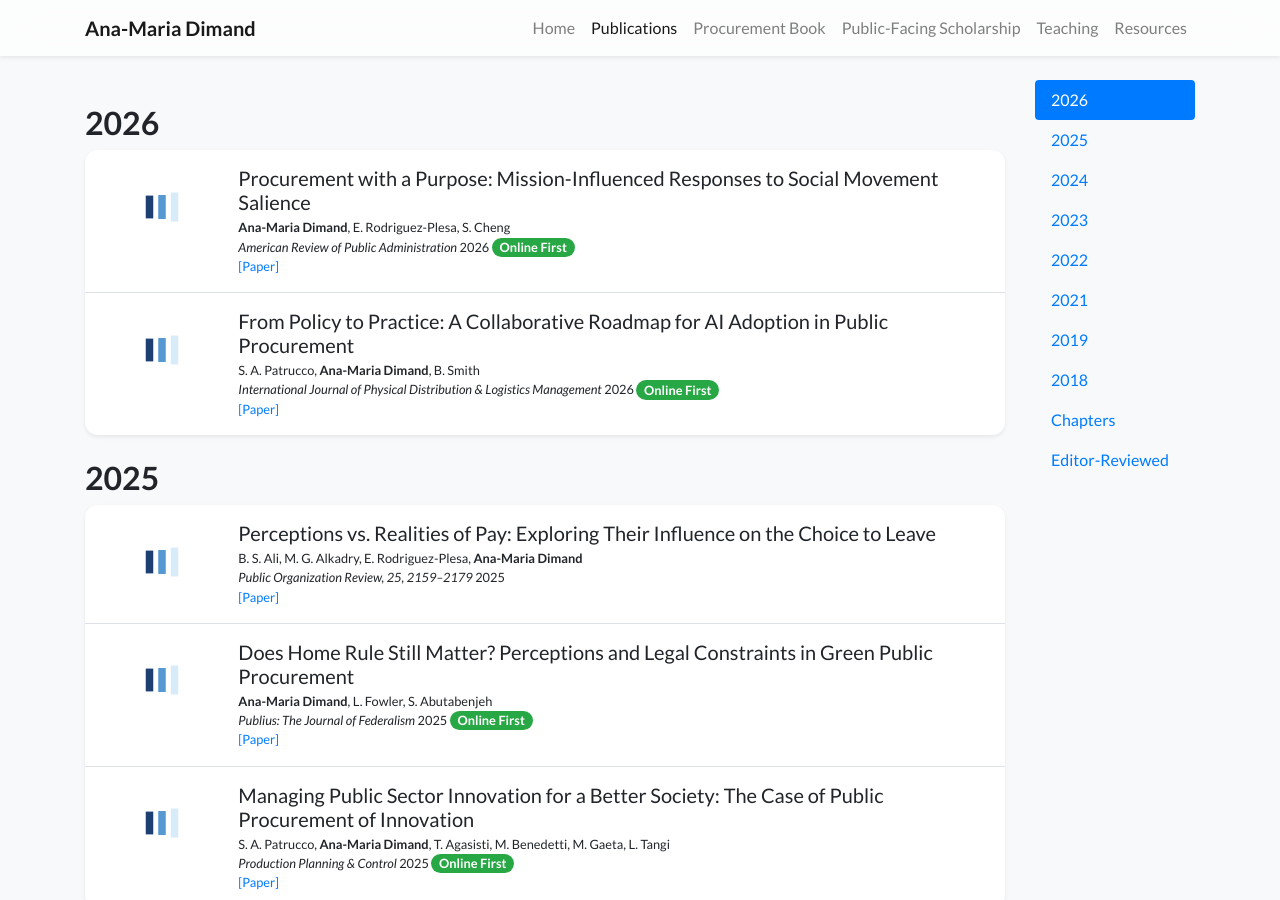
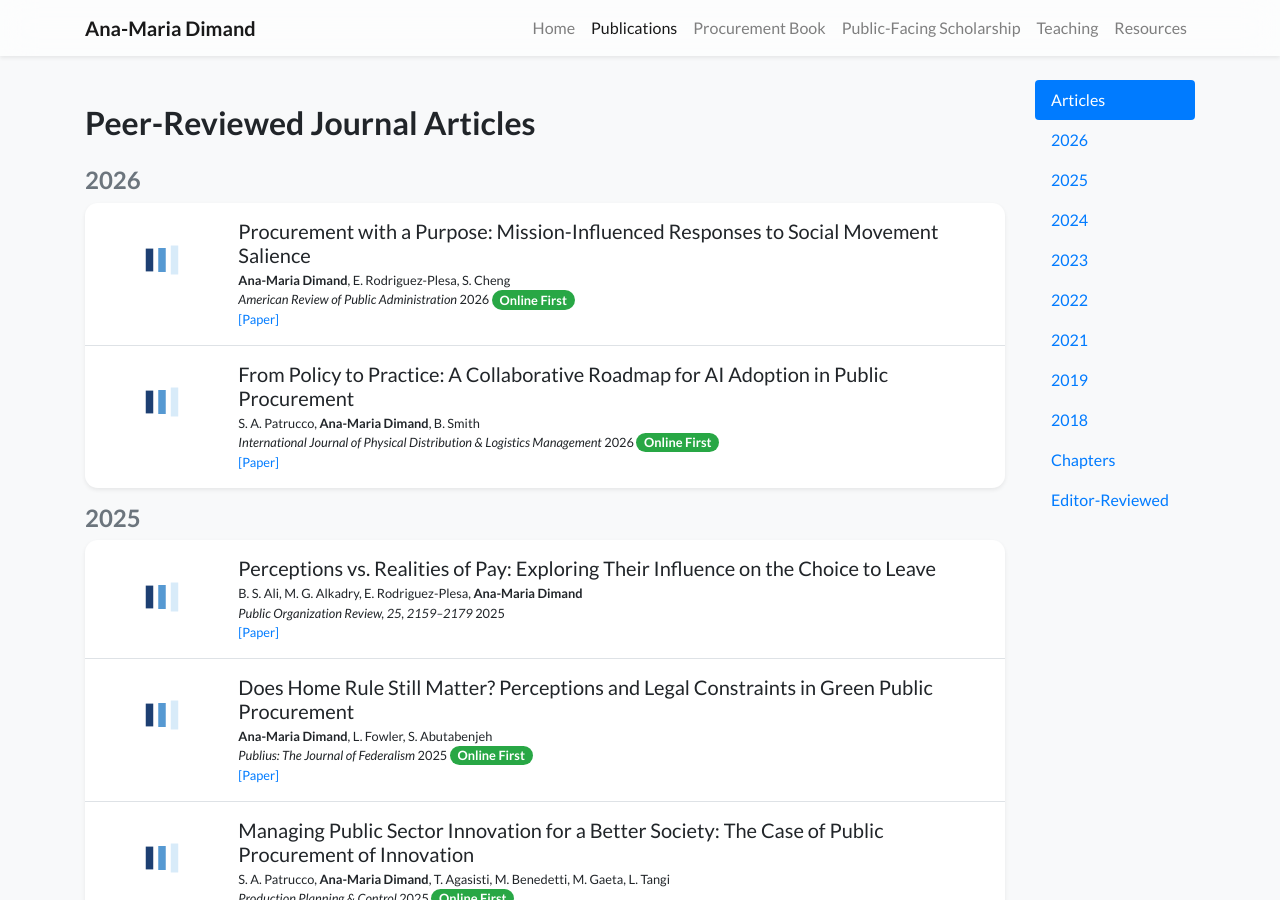
Before and after one commit to anamariadimand/anamariadimand.github.io, a Jekyll site: the page built from publications.html, in a window 1280 px wide and 900 px high. Built offline with Jekyll 4.4.1, drawn with Linux system fonts in a browser that asks for light colours; nearby versions of some CDN libraries; a style sheet for code colours, icons or effects is not loaded.

Commit message:
Add 'Peer-Reviewed Journal Articles' heading above year list
Co-Authored-By: Claude Opus 4.8 <noreply@anthropic.com>

```diff
--- a/publications.html
+++ b/publications.html
@@ -10,9 +10,10 @@ body_attr: >-
 
 <div class="row">
     <div class="col-12 col-lg-10">
+        <h2 class="pt-4" id="peer-reviewed-articles">Peer-Reviewed Journal Articles</h2>
         {% for year in pubs_by_year %}
         {% assign num_papers = year.items | size %}
-        <h2 class="pt-4" id="year-{{ year.name }}">{{ year.name }}</h2>
+        <h4 class="pt-3 mb-2 text-muted" id="year-{{ year.name }}">{{ year.name }}</h4>
         <div class="my-0 p-0 bg-white shadow-sm rounded-xl">
             {% for item in year.items %}
                 {% include widgets/publication_item.html item=item hide_bottom_border=forloop.last first=forloop.first last=forloop.last %}
@@ -46,8 +47,9 @@ body_attr: >-
 
     <div class="col-2 d-none d-lg-block">
         <div id="navbar-year" class="nav nav-pills flex-column sticky-top" style="top: 80px">
+            <a class="nav-link d-block" href="#peer-reviewed-articles">Articles</a>
             {% for year in pubs_by_year %}
-            <a class="nav-link d-block" href="#year-{{ year.name }}">{{ year.name }}</a>
+            <a class="nav-link d-block pl-3" href="#year-{{ year.name }}">{{ year.name }}</a>
             {% endfor %}
             <a class="nav-link d-block" href="#book-chapters">Chapters</a>
             <a class="nav-link d-block" href="#editor-reviewed">Editor-Reviewed</a>
```
